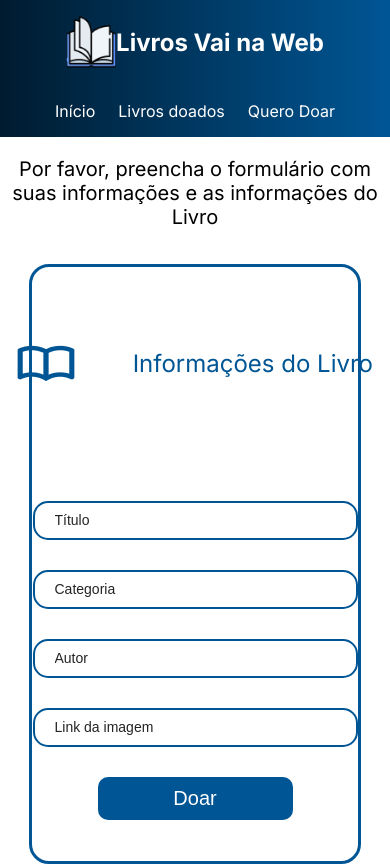
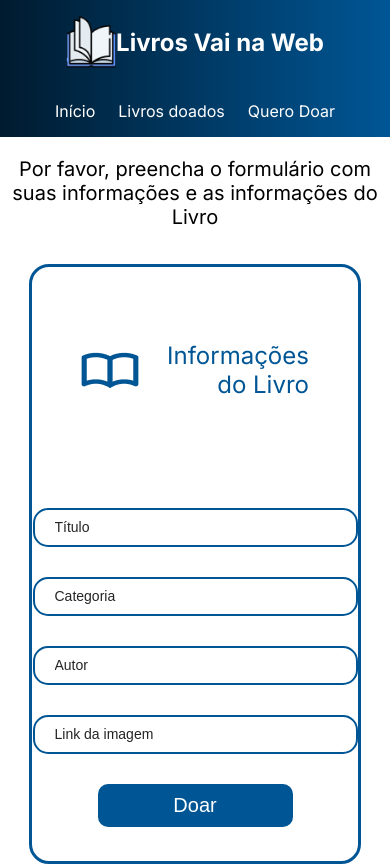
Before and after one commit to lsilva021/desafio-final-manha, a React (Vite) app: page /QueroDoar in a window 390 px wide. Shown: the top 866 px of the page. Built offline with nearby package versions, Linux system fonts and the light colour scheme.

Commit message:
bug do tamanho da parte de cadastro corrigido

```diff
--- a/src/pages/quero-doar/queroDoar.module.scss
+++ b/src/pages/quero-doar/queroDoar.module.scss
@@ -82,6 +82,14 @@
 @media (max-width: 815px){
     .cadastro{
         max-width: 85%;
+
+        .tituloForm{
+            max-width: 70%;
+        }
+
+        .formulario{
+            max-width: 95%;
+        }
     }
 
     p{
```
